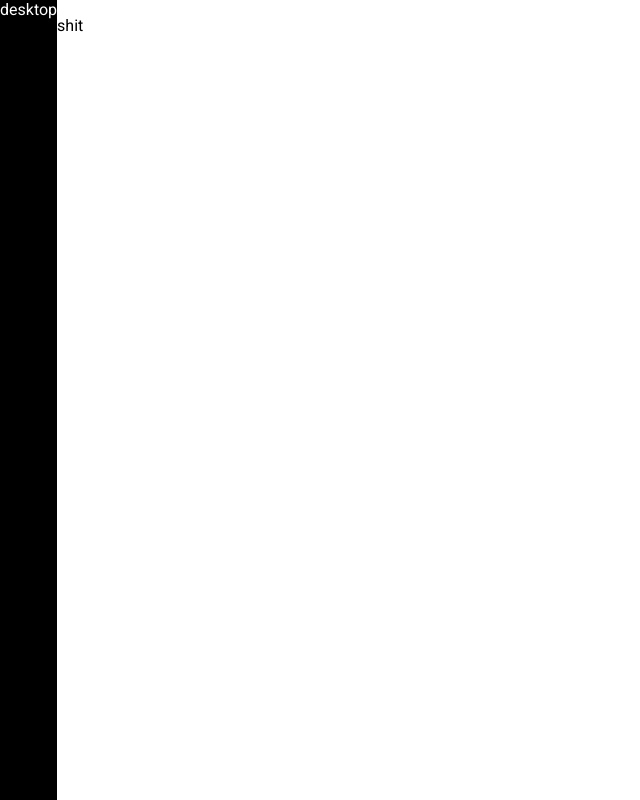
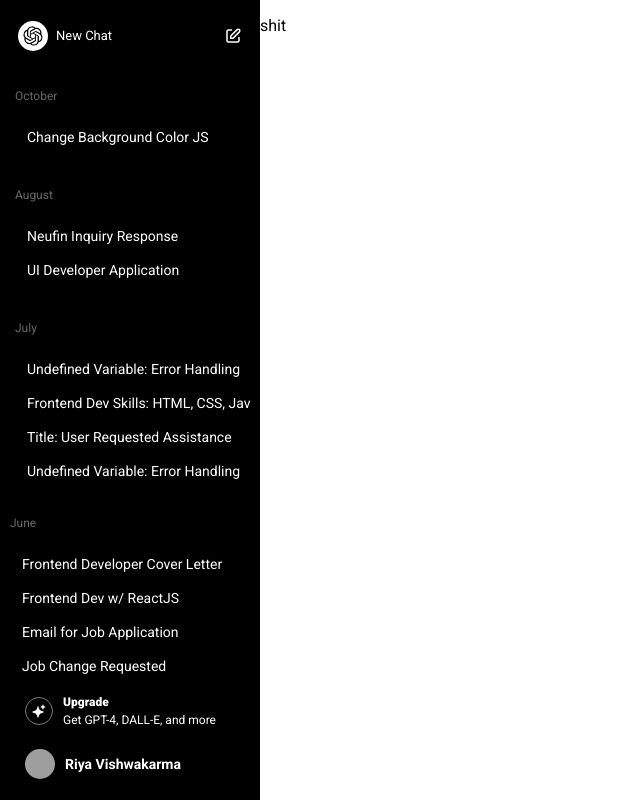
Before and after one commit to riyavishwakarma13/chatgpt-clone, a plain HTML site: page index.html in a window 1280 px wide. Shown: the whole page, without its empty margins (0-640 px from the left). Drawn offline with Linux system fonts and the light colour scheme; grey boxes are pictures that could not be loaded.

Commit message:
desktop nav done

```diff
--- a/index.html
+++ b/index.html
@@ -9,7 +9,64 @@
   <body>
     <div class="main-div">
       <header>
-        <nav class="desktop-nav">desktop</nav>
+        <!-- desktop-nav -->
+        <nav class="desktop-nav">
+          <!-- new chat -->
+          <div class="new-chat-outer">
+            <div class="new-chat-inner">
+              <img src="/assets/logo.svg" alt="logo" class="logo" />
+              <p>New Chat</p>
+            </div>
+            <img src="/assets/pen.svg" alt="pen-icon" class="pen-icon" />
+          </div>
+          <div class="october">
+            <p class="month">October</p>
+            <p class="previous-chat">Change Background Color JS</p>
+          </div>
+          <div class="august">
+            <p class="month">August</p>
+            <p class="previous-chat">Neufin Inquiry Response</p>
+            <p class="previous-chat">UI Developer Application</p>
+          </div>
+          <div class="july">
+            <p class="month">July</p>
+            <p class="previous-chat">Undefined Variable: Error Handling</p>
+            <p class="previous-chat">Frontend Dev Skills: HTML, CSS, Jav</p>
+            <p class="previous-chat">Title: User Requested Assistance</p>
+            <p class="previous-chat">Undefined Variable: Error Handling</p>
+          </div>
+          <div class="june">
+            <p class="month">June</p>
+            <p class="previous-chat">Frontend Developer Cover Letter</p>
+            <p class="previous-chat">Frontend Dev w/ ReactJS</p>
+            <p class="previous-chat">Email for Job Application</p>
+            <p class="previous-chat">Job Change Requested</p>
+          </div>
+          <div class="bottom">
+            <div class="upgrade">
+              <img
+                src="/assets/upgrade.svg"
+                alt="upgrade"
+                class="upgrade-icon"
+              />
+              <div class="upgrade-text">
+                <p style="font-weight: 800">Upgrade</p>
+                <p>Get GPT-4, DALL-E, and more</p>
+              </div>
+            </div>
+            <div class="user">
+              <img
+                src="https://lh3.googleusercontent.com/a/AEdFTp7LiozSdABIT3r3n5LI0GcX5hbHhO1c9rXfLCtAx5U=s96-c"
+                alt="user-image"
+                class="user-image"
+              />
+              <a href="https://riyavishwakarma.tech/" class="username"
+                >Riya Vishwakarma</a
+              >
+            </div>
+          </div>
+        </nav>
+        <!-- mobile-nav -->
         <nav class="mobile-nav">mobile</nav>
       </header>
       <main>
--- a/style.css
+++ b/style.css
@@ -19,8 +19,135 @@
   color: white;
   display: flex;
   flex-direction: column;
-  width: 100%;
+  gap: 10px;
+  width: 260px;
   height: 100vh;
+  padding: 10px;
+  position: relative;
+}
+
+.logo {
+  background-color: white;
+  height: 30px;
+  width: 30px;
+  border-radius: 100%;
+  padding: 5px;
+}
+
+.desktop-nav .previous-chat:hover {
+  background-color: rgba(95, 95, 95, 0.616);
+  cursor: pointer;
+}
+
+.new-chat-inner {
+  display: flex;
+  align-items: center;
+  gap: 8px;
+  font-size: 13px;
+}
+
+.new-chat-outer {
+  display: flex;
+  align-items: center;
+  justify-content: space-between;
+  gap: 10px;
+  padding: 5px 8px;
+}
+
+.pen-icon {
+  color: white;
+  height: 18px;
+  width: 18px;
+}
+
+.month {
+  color: rgb(102, 102, 102);
+  font-size: 12px;
+  padding-bottom: 5px;
+}
+
+.previous-chat {
+  color: white;
+  font-size: 14px;
+  margin: 0;
+  white-space: nowrap;
+  padding: 9px 12px;
+  border-radius: 5px;
+}
+
+.october,
+.august,
+.july {
+  margin: 6px 5px;
+}
+
+.bottom {
+  position: absolute;
+  bottom: 0;
+  left: 0;
+  margin: 10px;
+}
+
+.upgrade {
+  display: flex;
+  align-items: center;
+  gap: 10px;
+  margin: 8px 0;
+  padding: 5px 15px;
+}
+
+.upgrade:hover {
+  background-color: rgba(95, 95, 95, 0.616);
+  cursor: pointer;
+  border-radius: 5px;
+}
+
+.upgrade-icon {
+  color: white;
+  height: 28px;
+  width: 28px;
+  border-radius: 100%;
+  padding: 5px;
+  border: 1px solid rgb(122, 122, 122);
+}
+
+.upgrade-text p {
+  margin: 0;
+  color: white;
+  font-size: 12px;
+  display: flex;
+  padding: 2px 0;
+  flex-direction: column;
+  white-space: nowrap;
+  border-radius: 5px;
+}
+
+.user {
+  display: flex;
+  align-items: center;
+  gap: 10px;
+  margin: 4px 0;
+  padding: 7px 15px;
+}
+
+.user:hover {
+  background-color: rgba(95, 95, 95, 0.616);
+  cursor: pointer;
+  border-radius: 5px;
+}
+
+.user-image {
+  height: 30px;
+  width: 30px;
+  border-radius: 100%;
+}
+
+.username {
+  text-decoration: none;
+  color: white;
+  font-size: 14px;
+  margin: 0;
+  font-weight: 700;
 }
 
 .mobile-nav {
```
Also changed, not shown: assets/logo.svg (added), assets/pen.svg (added), assets/upgrade.svg (added).
